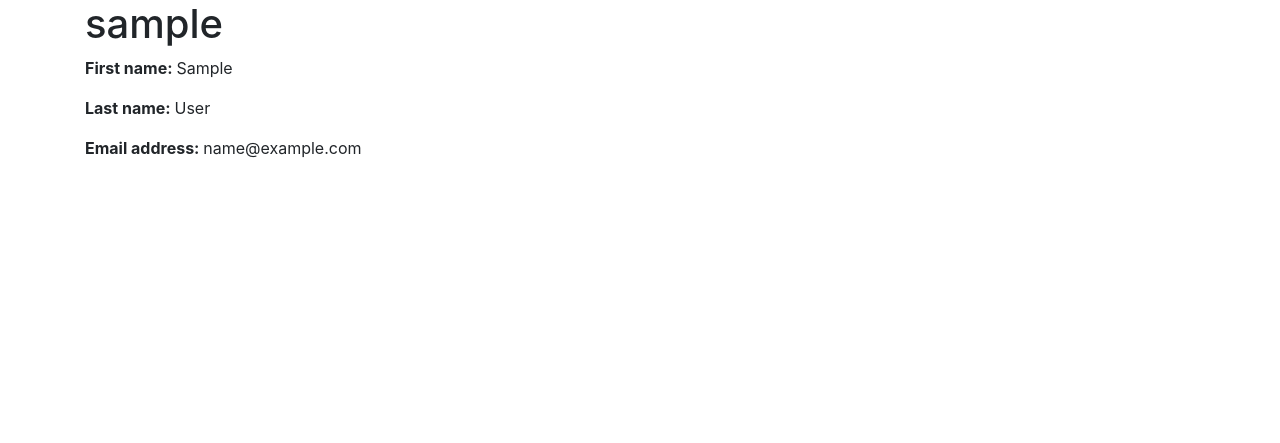
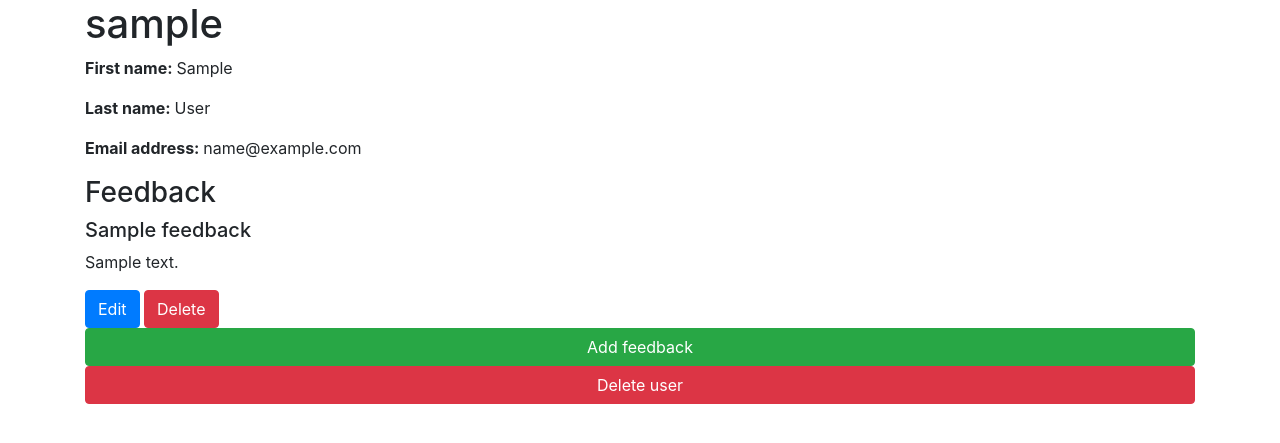
Before and after one commit to dlbrush/flask-feedback, a Flask app: a page that uses templates/user.html in a window 1280 px wide. Shown: the top 443 px of the page. Run offline with Flask 2, Linux system fonts and the light colour scheme; the visitor is signed in with stand-in values (Sample User, id 1); tables that the repository leaves empty hold one stand-in row (values such as "Sample post").

Commit message:
Added feedback to user page

```diff
--- a/app.py
+++ b/app.py
@@ -40,7 +40,7 @@ def registration_form():
             return redirect('/register')
 
         session['username'] = username
-        return redirect('/secret')
+        return redirect(f'/users/{username}')
 
     return render_template('register.html', form=form)
 
@@ -55,7 +55,7 @@ def login_form():
         if user:
             if user.authenticate(password=password):
                 session['username'] = username
-                return redirect('/secret')
+                return redirect(f'/users/{username}')
             else:
                 form.password.errors = ['Invalid password.']
         else:
@@ -68,16 +68,12 @@ def logout():
     session['username'] = None
     return redirect('/')
 
-@app.route('/secret')
-def show_secret():
-    if 'username' in session:
-        return "You made it!"
-    else:
-        flash("Please log in first.")
-        return redirect('/login')
-
 @app.route('/users/<username>')
 def show_user(username):
     if 'username' in session:
         user = User.query.get_or_404(username)
-        return render_template('user.html', user=user)
+        feedback = user.feedback
+        return render_template('user.html', user=user, feedback=feedback)
+    else:
+        flash("Please log in first.")
+        return redirect('/login')
--- a/templates/user.html
+++ b/templates/user.html
@@ -9,4 +9,26 @@
 <p><strong>First name: </strong>{{user.first_name}}</p>
 <p><strong>Last name: </strong>{{user.last_name}}</p>
 <p><strong>Email address: </strong>{{user.email}}</p>
+
+{% if feedback %}
+<h3>Feedback</h3>
+    {% for post in feedback %}
+    <div>
+        <h5>{{post.title}}</h5>
+        <p>{{post.content}}</p>
+        {% if session['username'] == user.username %}
+        <div>
+            <a class='btn btn-primary' href="/feedback/{{post.id}}/update">Edit</a>
+            <a class='btn btn-danger' href="/feedback/{{post.id}}/delete">Delete</a>
+        </div>
+        {% endif %}
+    </div>
+    {% endfor %}
+{% endif %}
+
+{% if session['username'] == user.username %}
+<a class='d-block btn btn-success' href="/users/{{user.username}}/feedback/add">Add feedback</a>
+<a class='d-block btn btn-danger' href="/users/{{user.username}}/delete">Delete user</a>
+{% endif %}
+
 {% endblock %}
```
Also changed, not shown: models.py (+29 -1 lines).
